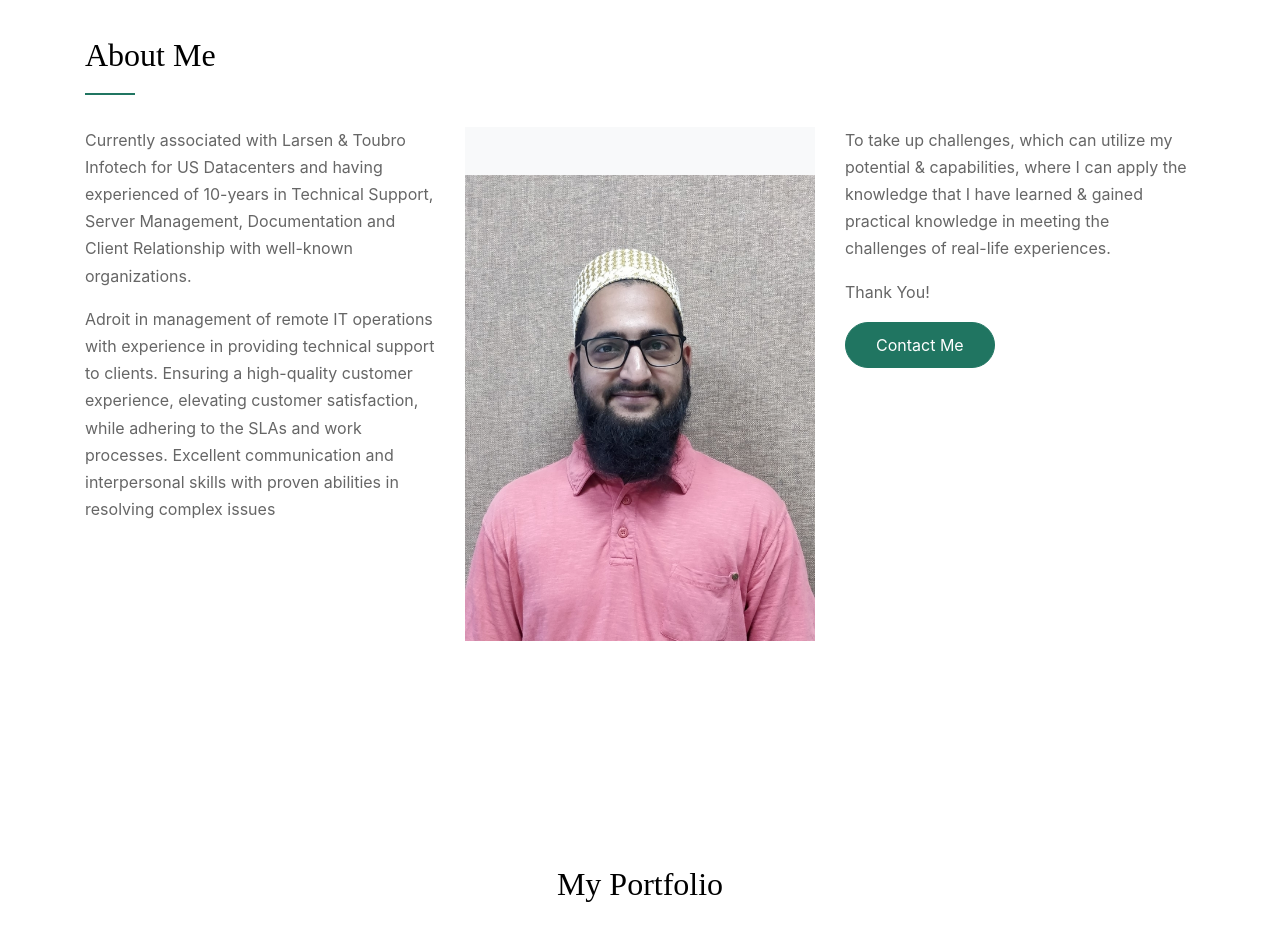
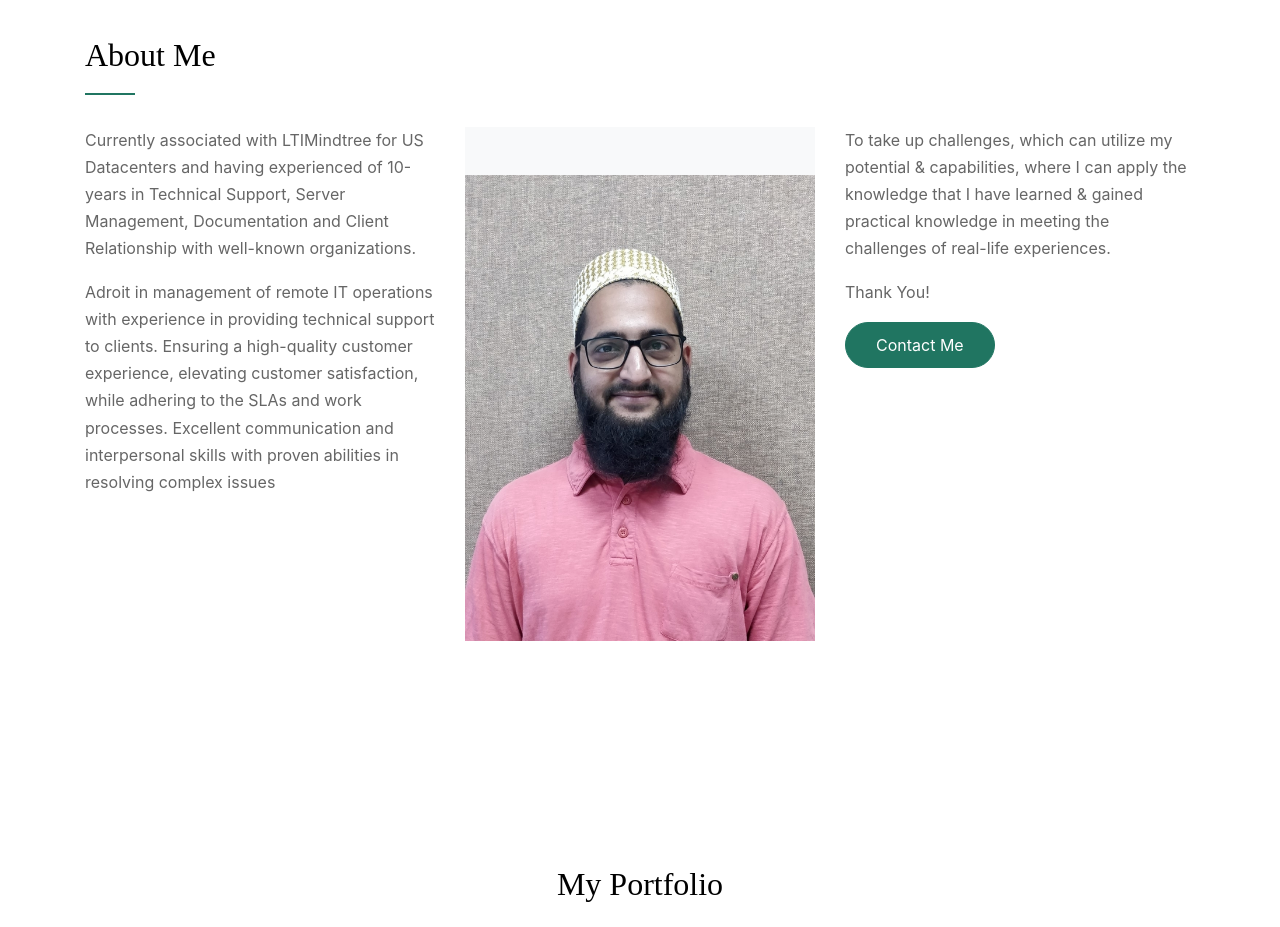
Before and after one commit to husain-r/husain-r.github.io, a plain HTML site: page index.html in a window 1280 px wide. Shown: the part 1760-2687 px from the top of the page. Drawn offline with Linux system fonts and the light colour scheme; files whose address does not match are found by name; a web font is replaced by a local one.

Commit message:
Update index.html

```diff
--- a/index.html
+++ b/index.html
@@ -171,7 +171,7 @@
             </div>
           </div>
           <div class="col-lg-4 order-2 order-lg-1">
-            <p>Currently associated with Larsen & Toubro Infotech for US Datacenters and having experienced of 10-years in Technical Support, Server Management, Documentation and Client Relationship with well-known organizations. </p>
+            <p>Currently associated with LTIMindtree for US Datacenters and having experienced of 10-years in Technical Support, Server Management, Documentation and Client Relationship with well-known organizations. </p>
             <p>Adroit in management of remote IT operations with experience in providing technical support to clients. Ensuring a high-quality customer experience, elevating customer satisfaction, while adhering to the SLAs and work processes. Excellent communication and interpersonal skills with proven abilities in resolving complex issues</p>
           </div>
           <div class="col-lg-4 order-3 order-lg-3">
```
